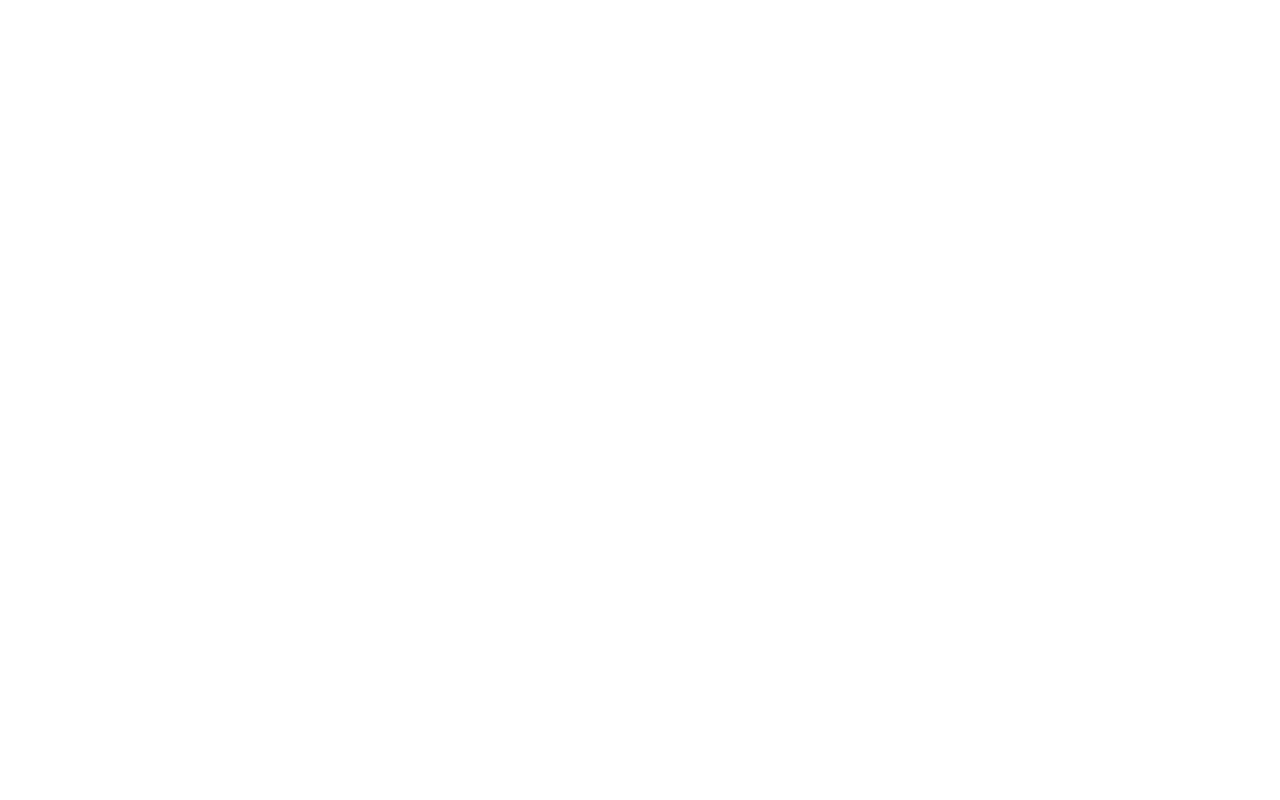
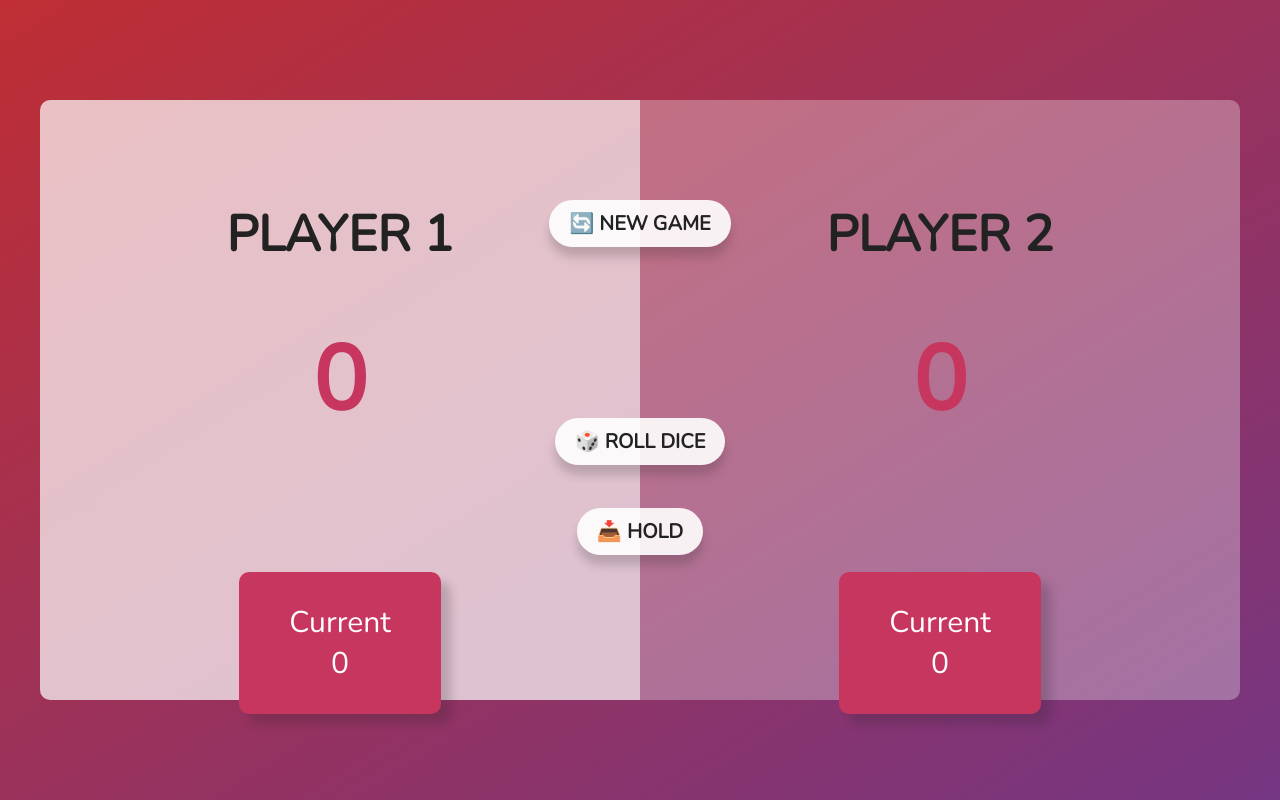
Before and after one commit to DanexQ/learning-js, a website: page pig-game/index.html in a window 1280 px wide. Drawn offline with nearby package versions, Linux system fonts and the light colour scheme.

Commit message:
Day 4 | 2

```diff
--- a/pig-game/index.html
+++ b/pig-game/index.html
@@ -2,9 +2,35 @@
 <html lang="en">
   <head>
     <meta charset="UTF-8" />
-    <meta http-equiv="X-UA-Compatible" content="IE=edge" />
     <meta name="viewport" content="width=device-width, initial-scale=1.0" />
+    <meta http-equiv="X-UA-Compatible" content="ie=edge" />
+    <link rel="stylesheet" href="style.css" />
     <title>Pig Game</title>
   </head>
-  <body></body>
+  <body>
+    <main>
+      <section class="player player--0 player--active">
+        <h2 class="name" id="name--0">Player 1</h2>
+        <p class="score" id="score--0">0</p>
+        <div class="current">
+          <p class="current-label">Current</p>
+          <p class="current-score" id="current--0">0</p>
+        </div>
+      </section>
+      <section class="player player--1">
+        <h2 class="name" id="name--1">Player 2</h2>
+        <p class="score" id="score--1">0</p>
+        <div class="current">
+          <p class="current-label">Current</p>
+          <p class="current-score" id="current--1">0</p>
+        </div>
+      </section>
+
+      <img src="dice-5.png" alt="Playing dice" class="dice hidden" />
+      <button class="btn btn--new">🔄 New game</button>
+      <button class="btn btn--roll">🎲 Roll dice</button>
+      <button class="btn btn--hold">📥 Hold</button>
+    </main>
+    <script src="script.js"></script>
+  </body>
 </html>
--- a/pig-game/script.js
+++ b/pig-game/script.js
@@ -0,0 +1,92 @@
+'use strict';
+
+// Selecting elements
+const player0El = document.querySelector('.player--0');
+const player1El = document.querySelector('.player--1');
+const score0El = document.querySelector('#score--0');
+const score1El = document.getElementById('score--1');
+const current0El = document.getElementById('current--0');
+const current1El = document.getElementById('current--1');
+
+const diceEl = document.querySelector('.dice');
+const btnNew = document.querySelector('.btn--new');
+const btnRoll = document.querySelector('.btn--roll');
+const btnHold = document.querySelector('.btn--hold');
+
+let scores, currentScore, activePlayer, playing;
+
+const init = function () {
+  scores = [0, 0];
+  currentScore = 0;
+  activePlayer = 0;
+  playing = true;
+
+  score0El.textContent = 0;
+  score1El.textContent = 0;
+  current0El.textContent = 0;
+  current1El.textContent = 0;
+
+  diceEl.classList.add('hidden');
+  player0El.classList.remove('winner');
+  player1El.classList.remove('winner');
+  player0El.classList.add('player--active');
+  player1El.classList.remove('player--active');
+};
+
+init();
+
+const switchPlayer = function () {
+  document.getElementById(`current--${activePlayer}`).textContent = 0;
+  currentScore = 0;
+  activePlayer = activePlayer ? 0 : 1;
+  player0El.classList.toggle('player--active');
+  player1El.classList.toggle('player--active');
+};
+
+// Rolling dice functionality
+btnRoll.addEventListener('click', function () {
+  if (playing) {
+    // generate random dice roll
+    const dice = Math.trunc(Math.random() * 6) + 1;
+    // display dice
+    diceEl.classList.remove('hidden');
+    diceEl.src = `dice-${dice}.png`;
+    // check for rolled 1: if true, switch to next player
+    if (dice !== 1) {
+      // add dice to the current score
+      currentScore += dice;
+      document.getElementById(`current--${activePlayer}`).textContent =
+        currentScore;
+    } else {
+      // switch to next player
+      switchPlayer();
+    }
+  }
+});
+
+btnHold.addEventListener('click', function () {
+  if (playing) {
+    // add current score to active player's score
+    scores[activePlayer] += currentScore;
+    document.getElementById(`score--${activePlayer}`).textContent =
+      scores[activePlayer];
+
+    // check if active player's score is >= 100
+    if (scores[activePlayer] >= 100) {
+      playing = false;
+      document
+        .querySelector(`.player--${activePlayer}`)
+        .classList.add('winner');
+      document
+        .querySelector(`.player--${activePlayer}`)
+        .classList.remove('player--active');
+      console.log(activePlayer);
+      diceEl.classList.add('hidden');
+    } else {
+      // switch player
+      switchPlayer();
+    }
+  }
+});
+
+btnNew.addEventListener('click', init);
--- a/pig-game/style.css
+++ b/pig-game/style.css
@@ -0,0 +1,134 @@
+@import url('https://fonts.googleapis.com/css2?family=Nunito&display=swap');
+
+*,
+*::after,
+*::before {
+  margin: 0;
+  padding: 0;
+  box-sizing: border-box;
+}
+
+html {
+  box-sizing: border-box;
+  font-size: 62.5%;
+}
+
+body {
+  background-image: linear-gradient(to top left, #753682, #bf2e34);
+  font-family: 'Nunito', sans-serif;
+  color: #222;
+}
+
+main {
+  display: flex;
+  align-items: center;
+  justify-content: center;
+  height: 100vh;
+  width: 100vw;
+  position: relative;
+}
+
+.player {
+  display: flex;
+  align-items: center;
+  flex-direction: column;
+
+  width: 60rem;
+  height: 75vh;
+  background-color: rgba(255, 255, 255, 0.3);
+  transition: all 0.75s;
+}
+
+.player--0 {
+  border-top-left-radius: 10px;
+  border-bottom-left-radius: 10px;
+}
+
+.player--1 {
+  border-top-right-radius: 10px;
+  border-bottom-right-radius: 10px;
+}
+
+.player--active {
+  background-color: rgba(255, 255, 255, 0.7);
+}
+
+.btn {
+  position: absolute;
+  border: none;
+  background-color: rgba(255, 255, 255, 0.9);
+  font-size: 2rem;
+  font-family: inherit;
+  border-radius: 5rem;
+  padding: 1rem 2rem;
+  color: inherit;
+  text-transform: uppercase;
+  font-weight: 600;
+  box-shadow: 0 1rem 1rem rgba(34, 34, 34, 0.2);
+  cursor: pointer;
+}
+
+.btn:hover {
+  background-color: #fff;
+}
+
+.btn:active {
+  transform: translateY(2px);
+  box-shadow: 0 0.5rem 1rem rgba(34, 34, 34, 0.2);
+}
+
+.btn--new {
+  top: 20rem;
+}
+
+.btn--hold {
+  bottom: 24.5rem;
+}
+
+.btn--roll {
+  bottom: 33.5rem;
+}
+
+.name {
+  font-size: 5rem;
+  text-transform: uppercase;
+  margin-top: 10rem;
+}
+
+.score {
+  font-size: 9rem;
+  font-weight: 600;
+  margin-top: 5rem;
+  color: #c7365f;
+}
+
+.current {
+  margin-top: 13rem;
+  font-size: 3rem;
+  display: flex;
+  flex-direction: column;
+  align-items: center;
+  justify-content: center;
+  color: #fff;
+  background-color: #c7365f;
+  padding: 3rem 5rem;
+  border-radius: 10px;
+  box-shadow: 1rem 1rem 1rem rgba(34, 34, 34, 0.2);
+}
+
+.dice {
+  position: absolute;
+  width: 12rem;
+  height: 12rem;
+  top: 45%;
+  transform: translateY(-50%);
+  box-shadow: 0 1rem 2rem rgba(34, 34, 34, 0.3);
+}
+
+.hidden {
+  display: none;
+}
+
+.winner {
+  background-color: #7dd56f;
+}
```
Also changed, not shown: pig-game/dice-1.png (added), pig-game/dice-2.png (added), pig-game/dice-3.png (added), pig-game/dice-4.png (added), pig-game/dice-5.png (added), pig-game/dice-6.png (added), pig-game/pig-game-flowchart.png (added).
